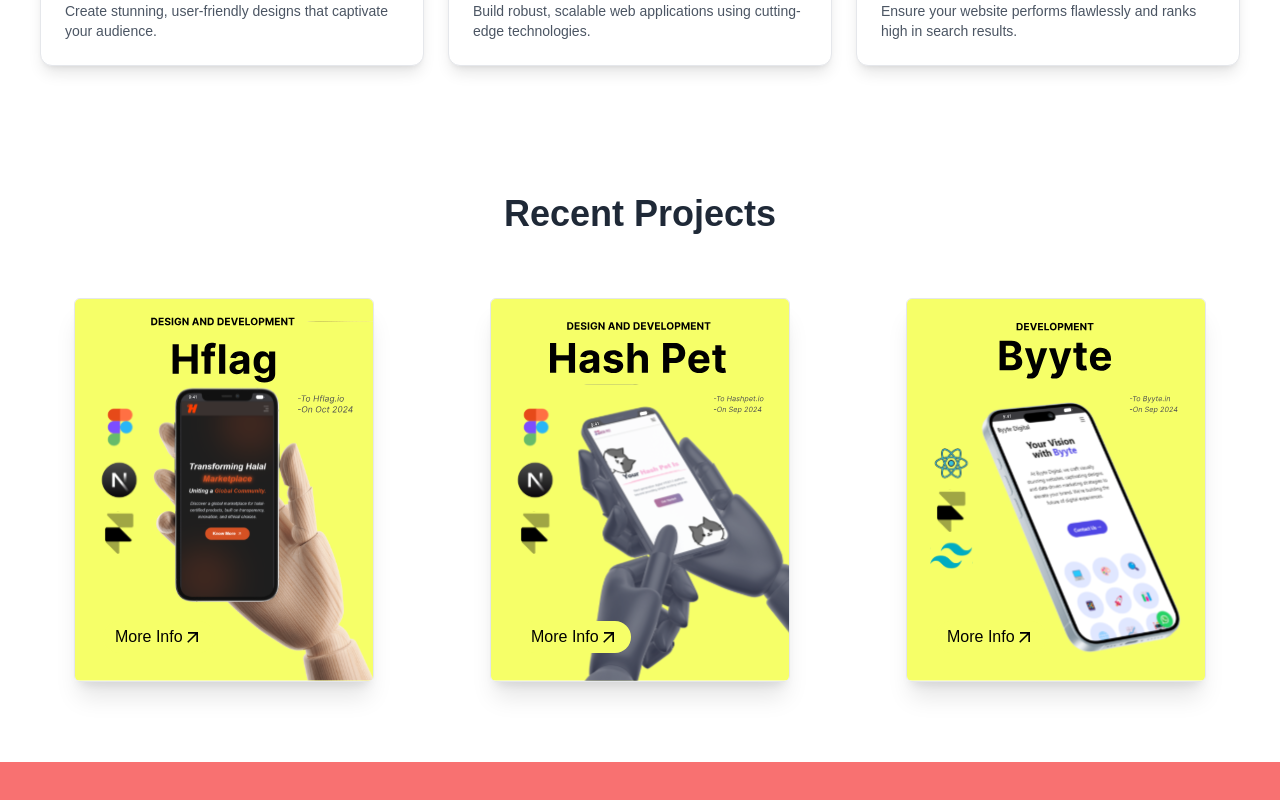
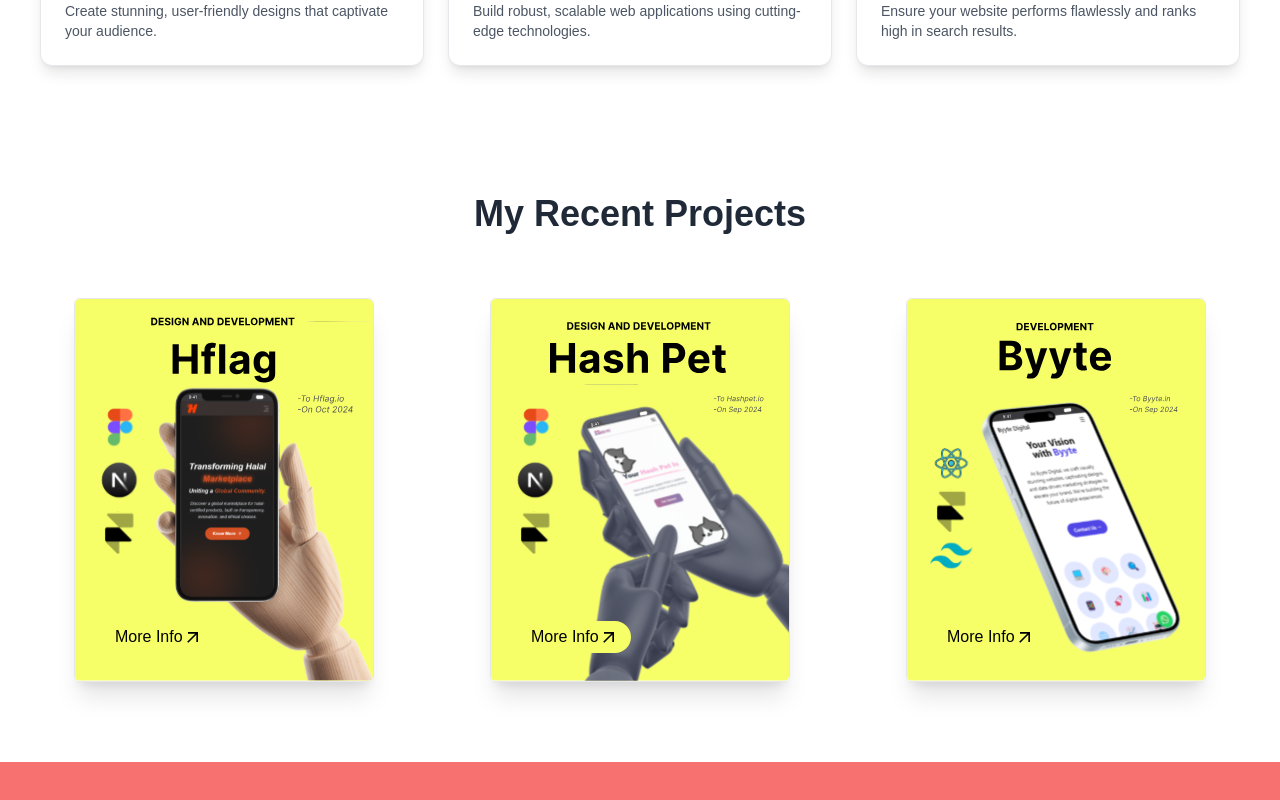
Before and after one commit to Souravhere/devsourav, a Next.js app: page / in a window 1280 px wide. Shown: the part 1256-2056 px from the top of the page. Built offline with nearby package versions, Linux system fonts and the light colour scheme.

Commit message:
code ready to adedd in to production

```diff
--- a/src/Components/RecentProjects.tsx
+++ b/src/Components/RecentProjects.tsx
@@ -76,7 +76,7 @@ export function RecentProjects() {
   return (
     <section className="bg-white py-16">
       <div className="container mx-auto px-4">
-        <h1 className="text-3xl md:text-4xl font-bold text-center mb-12 text-gray-800">Recent Projects</h1>
+        <h1 className="text-3xl md:text-4xl font-bold text-center sm:mb-12 mb-4 text-gray-800">My Recent Projects</h1>
         <div className="flex w-full items-center justify-center flex-wrap mx-auto">
           {projects.map((project, index) => (
             <ProjectCard key={index} {...project} />
```
